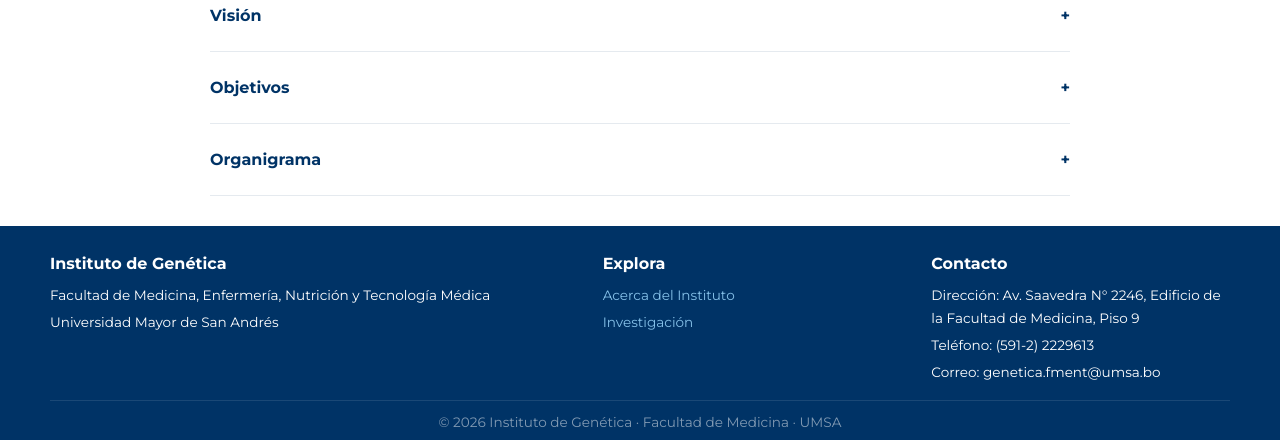
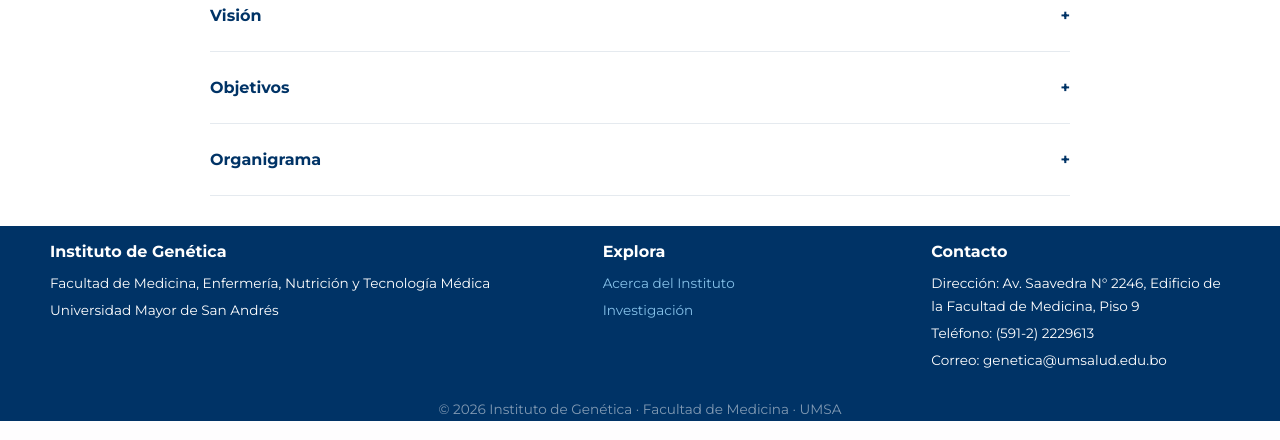
Before and after one commit to Lizi-Pilco-Pinto/Instituto, a Flask app: page /acerca in a window 1280 px wide. Shown: the part 1480-1920 px from the top of the page. Run offline with Flask 3, Linux system fonts and the light colour scheme.

Commit message:
cambios1

```diff
--- a/app/data/instituto.json
+++ b/app/data/instituto.json
@@ -7,7 +7,7 @@
     "resolucion": "Resolución del Honorable Consejo Universitario Nº 701/2018",
     "direccion": "Av. Saavedra N° 2246, Edificio de la Facultad de Medicina, Piso 9",
     "telefono": "(591-2) 2229613",
-    "correo": "genetica.fment@umsa.bo"
+    "correo": "genetica@umsalud.edu.bo"
   },
   "about": {
     "reseña_historica": "El Instituto de Genética de la Facultad de Medicina de la Universidad Mayor de San Andrés fue fundado el 1 de abril de 1972, mediante la Resolución 223 de la Comisión Nacional de la Reforma Universitaria, iniciando formalmente sus actividades el 15 de junio de ese mismo año. Esta trayectoria de excelencia académica y científica fue ratificada mediante la Resolución del Honorable Consejo Universitario Nº 701/2018.\n\nLa creación del Instituto fue impulsada por la visión del Dr. Luis Felipe Hartmann, entonces Rector de la UMSA y pionero de la citogenética en Bolivia. A través de su gestión con la Organización de los Estados Americanos (OEA), se consolidó el Proyecto Multinacional de Genética, el cual constituyó el pilar fundamental para la adquisición de equipamiento de vanguardia y la especialización del capital humano inicial. Desde el 23 de enero de 1975, el Instituto de Genética opera en el noveno piso de la Facultad de Medicina, consolidándose como un espacio histórico y técnico de referencia para el país.",
@@ -28,7 +28,7 @@
     },
     {
       "question": "¿Cuáles son los horarios de atención?",
-      "answer": "Atención al público de lunes a viernes de 8:00 a 17:00, con previa cita."
+      "answer": "Atención al público de lunes a viernes de 8:30 a 15:00."
     },
     {
       "question": "¿El Instituto realiza investigaciones en conjunto con otras instituciones?",
--- a/app/static/css/style.css
+++ b/app/static/css/style.css
@@ -1426,15 +1426,13 @@ p {
 .site-footer {
     background: var(--umsa-dark);
     color: rgba(255, 255, 255, 0.8);
-    padding: 12px 0 6px; /* mismo padding que el header */
 }
 
 .footer-grid {
     display: grid;
     grid-template-columns: 1.4fr 0.8fr 0.8fr;
     gap: 30px;
-    padding-bottom: 12px; /* reducido para que el borde esté más cerca */
-    border-bottom: 1px solid rgba(255, 255, 255, 0.1);
+    padding-bottom: 12px;
 }
 
 .site-footer h3 {
```
